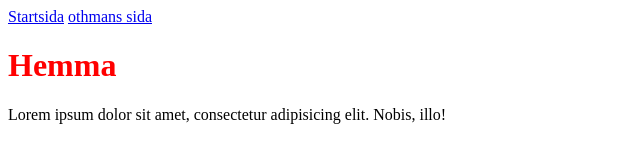
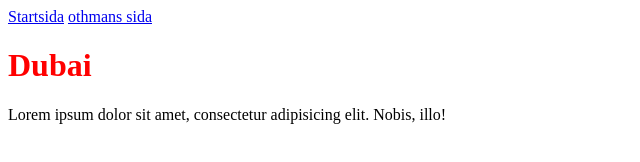
Before and after one commit to SANDQVISTT/-vningar-med-branch, a plain HTML site: page html/othmansplatser.html in a window 1280 px wide. Shown: the full height of the page, 0-640 px from the left. Drawn offline with Linux system fonts and the light colour scheme.

Commit message:
Update othmansplatser.html

```diff
--- a/html/othmansplatser.html
+++ b/html/othmansplatser.html
@@ -16,8 +16,9 @@
         <a href="othmansplatser.html">othmans sida</a>
     </nav>
 
-<h1>Hemma</h1>
-<p>Lorem ipsum dolor sit amet, consectetur adipisicing elit. Nobis, illo!</p>
+
+    <h1>Dubai</h1>
+    <p>Lorem ipsum dolor sit amet, consectetur adipisicing elit. Nobis, illo!</p>
 </body>
 
 </html>
```
